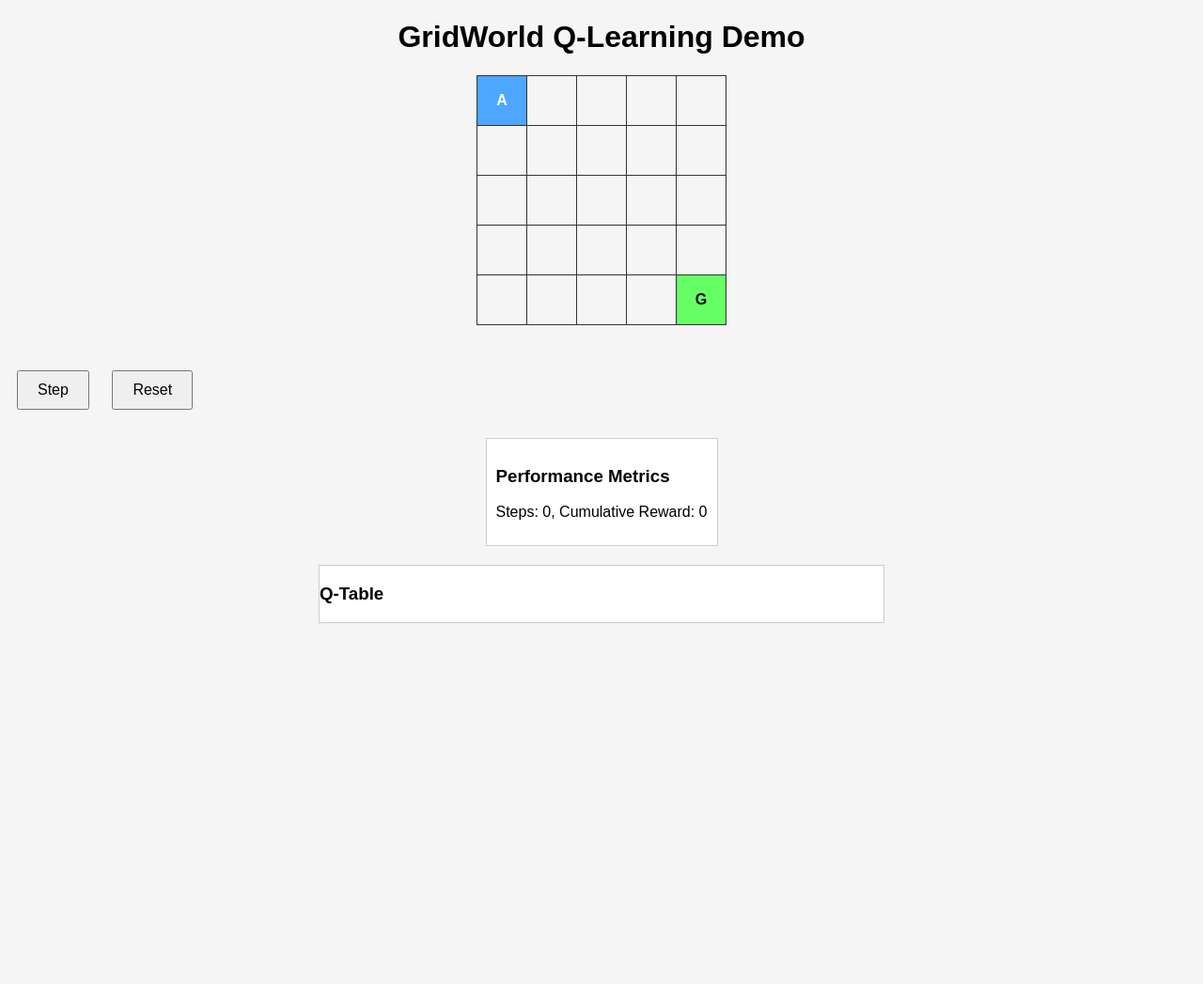
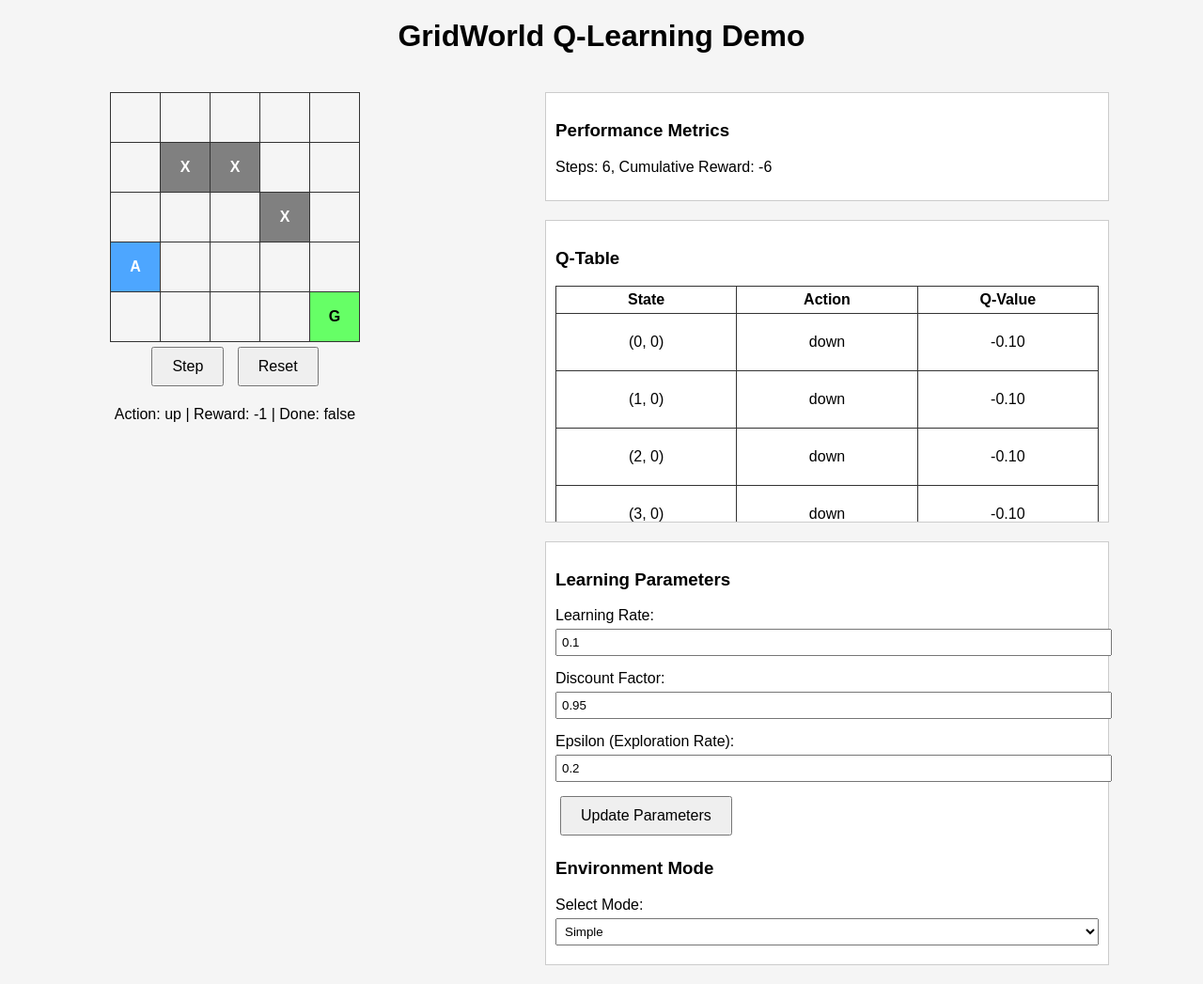
Before and after one commit to awadalaa/GridMazeRL, a Flask app: page / in a window 1280 px wide. Shown: the whole page at 94% size. Before the commit the page ends 663 px from the top, so only its background shows below. Run offline with Flask 3, Linux system fonts and the light colour scheme.

Commit message:
more updates / split screen / updateable params

```diff
--- a/app.py
+++ b/app.py
@@ -3,19 +3,30 @@ import random
 
 app = Flask(__name__)
 
-# Define grid size and possible actions
 GRID_SIZE = 5
 ACTIONS = ['up', 'down', 'left', 'right']
 
-# GridWorld environment with obstacles
+# Extended GridWorld environment with mode support
 class GridWorld:
-    def __init__(self, grid_size=GRID_SIZE):
+    def __init__(self, grid_size=GRID_SIZE, mode="simple"):
         self.grid_size = grid_size
         self.start = (0, 0)
         self.goal = (grid_size - 1, grid_size - 1)
-        # Define obstacles: ensure they don't cover start or goal
-        self.obstacles = [(1, 1), (1, 2), (2, 3)]
+        self.mode = mode
         self.state = self.start
+
+        if mode == "simple":
+            self.obstacles = [(1, 1), (1, 2), (2, 3)]
+            self.reward_zones = []
+            self.penalty_zones = []
+        elif mode == "complex":
+            self.obstacles = [(1, 1), (1, 2), (2, 3), (3, 0), (3, 1)]
+            self.reward_zones = [(0, 4)]   # stepping here gives a moderate reward
+            self.penalty_zones = [(2, 2)]    # stepping here gives a penalty
+        else:
+            self.obstacles = []
+            self.reward_zones = []
+            self.penalty_zones = []
 
     def reset(self):
         self.state = self.start
@@ -34,17 +45,23 @@ class GridWorld:
         else:
             new_state = self.state
 
-        # If the new state is an obstacle, remain in place and penalize heavily
+        # Check for obstacles: if encountered, remain in place and penalize heavily
         if new_state in self.obstacles:
             reward = -5
             new_state = self.state
             done = False
         else:
-            reward = -1  # Default penalty for each move
+            reward = -1  # default move penalty
             done = False
-            # Check if goal is reached
+            # In complex mode, check additional zones
+            if self.mode == "complex":
+                if new_state in self.reward_zones:
+                    reward = 5
+                elif new_state in self.penalty_zones:
+                    reward = -3
+
             if new_state == self.goal:
-                reward = 10  # Reward for reaching the goal
+                reward = 10
                 done = True
 
         self.state = new_state
@@ -53,7 +70,7 @@ class GridWorld:
 # Q-Learning agent
 class QLearningAgent:
     def __init__(self, actions=ACTIONS, learning_rate=0.1, discount_factor=0.95, epsilon=0.2):
-        self.q_table = {}  # Dictionary to store Q-values: key=(state, action)
+        self.q_table = {}  # dictionary: (state, action) -> value
         self.actions = actions
         self.learning_rate = learning_rate
         self.discount_factor = discount_factor
@@ -63,7 +80,6 @@ class QLearningAgent:
         return self.q_table.get((state, action), 0.0)
 
     def choose_action(self, state):
-        # ε-greedy strategy: explore with probability ε, else choose the best known action.
         if random.random() < self.epsilon:
             return random.choice(self.actions)
         else:
@@ -81,8 +97,8 @@ class QLearningAgent:
             target = reward + self.discount_factor * max(next_q_values)
         self.q_table[(state, action)] = current_q + self.learning_rate * (target - current_q)
 
-# Instantiate environment and agent
-env = GridWorld()
+# Instantiate environment and agent with default parameters and mode
+env = GridWorld(mode="simple")
 agent = QLearningAgent()
 
 @app.route('/')
@@ -91,8 +107,14 @@ def index():
 
 @app.route('/reset', methods=['POST'])
 def reset():
+    data = request.get_json() or {}
+    mode = data.get("mode", "simple")
+    # Reinitialize the environment with the given mode and clear the Q-table.
+    global env, agent
+    env = GridWorld(mode=mode)
+    agent.q_table = {}
     state = env.reset()
-    return jsonify({'state': state, 'obstacles': env.obstacles})
+    return jsonify({'state': state, 'obstacles': env.obstacles, 'mode': env.mode})
 
 @app.route('/step', methods=['POST'])
 def step():
@@ -108,5 +130,17 @@ def step():
         'q_table': {str(k): v for k, v in agent.q_table.items()}
     })
 
+@app.route('/update_params', methods=['POST'])
+def update_params():
+    data = request.get_json()
+    try:
+        agent.learning_rate = float(data.get("learning_rate", agent.learning_rate))
+        agent.discount_factor = float(data.get("discount_factor", agent.discount_factor))
+        agent.epsilon = float(data.get("epsilon", agent.epsilon))
+        return jsonify({"status": "success", "learning_rate": agent.learning_rate,
+                        "discount_factor": agent.discount_factor, "epsilon": agent.epsilon})
+    except Exception as e:
+        return jsonify({"status": "error", "message": str(e)})
+
 if __name__ == '__main__':
     app.run(debug=True)
--- a/templates/index.html
+++ b/templates/index.html
@@ -7,16 +7,37 @@
     body {
       font-family: Arial, sans-serif;
       background: #f5f5f5;
+      margin: 0;
+      padding: 0;
     }
     h1 {
       text-align: center;
+      margin-top: 20px;
+    }
+    #container {
+      display: flex;
+      justify-content: space-around;
+      align-items: flex-start;
+      padding: 20px;
+    }
+    #left-panel {
+      flex: 1;
+      max-width: 300px;
+      margin-right: 20px;
+    }
+    #right-panel {
+      flex: 1;
+      max-width: 600px;
+      display: flex;
+      flex-direction: column;
+      gap: 20px;
     }
     #grid {
-      margin: 20px auto;
-      width: fit-content;
+      margin: 0 auto;
     }
     table {
       border-collapse: collapse;
+      margin: 0 auto;
     }
     td {
       width: 50px;
@@ -42,23 +63,17 @@
     }
     button {
       padding: 10px 20px;
-      margin: 10px;
+      margin: 5px;
       font-size: 16px;
     }
-    #metrics {
-      margin: 20px auto;
-      width: fit-content;
-      padding: 10px;
+    #metrics, #controls, #q-table-container {
       background: #fff;
       border: 1px solid #ccc;
+      padding: 10px;
     }
     #q-table-container {
-      margin: 20px auto;
-      width: 90%;
-      max-width: 600px;
-      background: #fff;
-      border: 1px solid #ccc;
-      overflow-x: auto;
+      height: 300px;
+      overflow-y: auto;
     }
     table.qtable {
       width: 100%;
@@ -69,15 +84,29 @@
       padding: 5px;
       text-align: center;
     }
+    #controls label {
+      display: block;
+      margin: 5px 0;
+    }
+    #controls input, #controls select {
+      width: 100%;
+      padding: 5px;
+      margin-bottom: 10px;
+    }
   </style>
 </head>
 <body>
   <h1>GridWorld Q-Learning Demo</h1>
+  <div id="container">
+    <div id="left-panel">
       <div id="grid"></div>
-  <br>
+      <div style="text-align:center;">
         <button id="step-btn">Step</button>
         <button id="reset-btn">Reset</button>
-  <p id="info"></p>
+      </div>
+      <p id="info" style="text-align:center;"></p>
+    </div>
+    <div id="right-panel">
       <div id="metrics">
         <h3>Performance Metrics</h3>
         <p id="performance"></p>
@@ -86,12 +115,31 @@
         <h3>Q-Table</h3>
         <div id="q-table"></div>
       </div>
+      <div id="controls">
+        <h3>Learning Parameters</h3>
+        <label for="learning_rate">Learning Rate:</label>
+        <input type="number" step="0.01" id="learning_rate" value="0.1">
+        <label for="discount_factor">Discount Factor:</label>
+        <input type="number" step="0.01" id="discount_factor" value="0.95">
+        <label for="epsilon">Epsilon (Exploration Rate):</label>
+        <input type="number" step="0.01" id="epsilon" value="0.2">
+        <button id="update-params-btn">Update Parameters</button>
+        <h3>Environment Mode</h3>
+        <label for="env_mode">Select Mode:</label>
+        <select id="env_mode">
+          <option value="simple">Simple</option>
+          <option value="complex">Complex</option>
+        </select>
+      </div>
+    </div>
+  </div>
 
   <script>
     const GRID_SIZE = 5;
     let obstacles = [];
     let cumulativeReward = 0;
     let stepCount = 0;
+    let autoStepInterval;
 
     function renderGrid(state) {
       let gridHtml = "<table>";
@@ -100,12 +148,12 @@
         for (let j = 0; j < GRID_SIZE; j++) {
           let cell = "";
           let cellClass = "";
-          // Agent takes precedence
+          // Agent takes precedence over other markers
           if (i === state[0] && j === state[1]) {
             cell = "A";
             cellClass = "agent";
           } else if (i === GRID_SIZE - 1 && j === GRID_SIZE - 1) {
-            cell = "G"; // Goal position
+            cell = "G";
             cellClass = "goal";
           } else if (obstacles.some(o => o[0] === i && o[1] === j)) {
             cell = "X";
@@ -119,14 +167,13 @@
       $("#grid").html(gridHtml);
     }
 
+    // Use regex parsing to extract state and action from Q-table keys.
     function parseKey(key) {
-      // Matches strings like "((0, 0), 'up')"
       const regex = /^\(\((.+),\s*(.+)\),\s*'(.+)'\)$/;
       const matches = key.match(regex);
       if (matches) {
         return { state: `(${matches[1]}, ${matches[2]})`, action: matches[3] };
       } else {
-        // Fallback if the key doesn't match the expected format
         return { state: key, action: "" };
       }
     }
@@ -141,38 +188,73 @@
       $("#q-table").html(tableHtml);
     }
 
-    // Reset the grid on page load
-    $.post("/reset", function(data) {
-      renderGrid(data.state);
-      obstacles = data.obstacles;
-      cumulativeReward = 0;
-      stepCount = 0;
+    function updatePerformance() {
       $("#performance").text(`Steps: ${stepCount}, Cumulative Reward: ${cumulativeReward}`);
-    });
+    }
 
-    $("#step-btn").click(function() {
+    function doStep() {
       $.post("/step", function(data) {
         renderGrid(data.state);
         stepCount++;
         cumulativeReward += data.reward;
         $("#info").text(`Action: ${data.action} | Reward: ${data.reward} | Done: ${data.done}`);
-        $("#performance").text(`Steps: ${stepCount}, Cumulative Reward: ${cumulativeReward}`);
+        updatePerformance();
         renderQTable(data.q_table);
         if (data.done) {
           $("#info").append(" - Goal reached! Reset to start over.");
         }
       });
+    }
+
+    function resetEnvironment() {
+      const mode = $("#env_mode").val();
+      $.ajax({
+        url: "/reset",
+        type: "POST",
+        contentType: "application/json",
+        data: JSON.stringify({ mode: mode }),
+        success: function(data) {
+          renderGrid(data.state);
+          obstacles = data.obstacles;
+          stepCount = 0;
+          cumulativeReward = 0;
+          updatePerformance();
+          $("#info").text("Environment reset.");
+          $("#q-table").html("");
+        }
+      });
+    }
+
+    $(document).ready(function() {
+      resetEnvironment();
+      // Start automatic stepping every second.
+      autoStepInterval = setInterval(doStep, 1000);
+
+      $("#step-btn").click(function() {
+        doStep();
       });
 
       $("#reset-btn").click(function() {
-      $.post("/reset", function(data) {
-        renderGrid(data.state);
-        obstacles = data.obstacles;
-        cumulativeReward = 0;
-        stepCount = 0;
-        $("#info").text("Environment reset.");
-        $("#performance").text(`Steps: ${stepCount}, Cumulative Reward: ${cumulativeReward}`);
-        $("#q-table").html("");
+        resetEnvironment();
+      });
+
+      $("#update-params-btn").click(function() {
+        const learning_rate = $("#learning_rate").val();
+        const discount_factor = $("#discount_factor").val();
+        const epsilon = $("#epsilon").val();
+        $.ajax({
+          url: "/update_params",
+          type: "POST",
+          contentType: "application/json",
+          data: JSON.stringify({ learning_rate, discount_factor, epsilon }),
+          success: function(data) {
+            if (data.status === "success") {
+              alert("Parameters updated successfully.");
+            } else {
+              alert("Error updating parameters: " + data.message);
+            }
+          }
+        });
       });
     });
   </script>
```
Lines whose indentation alone changed are shown as unchanged.
